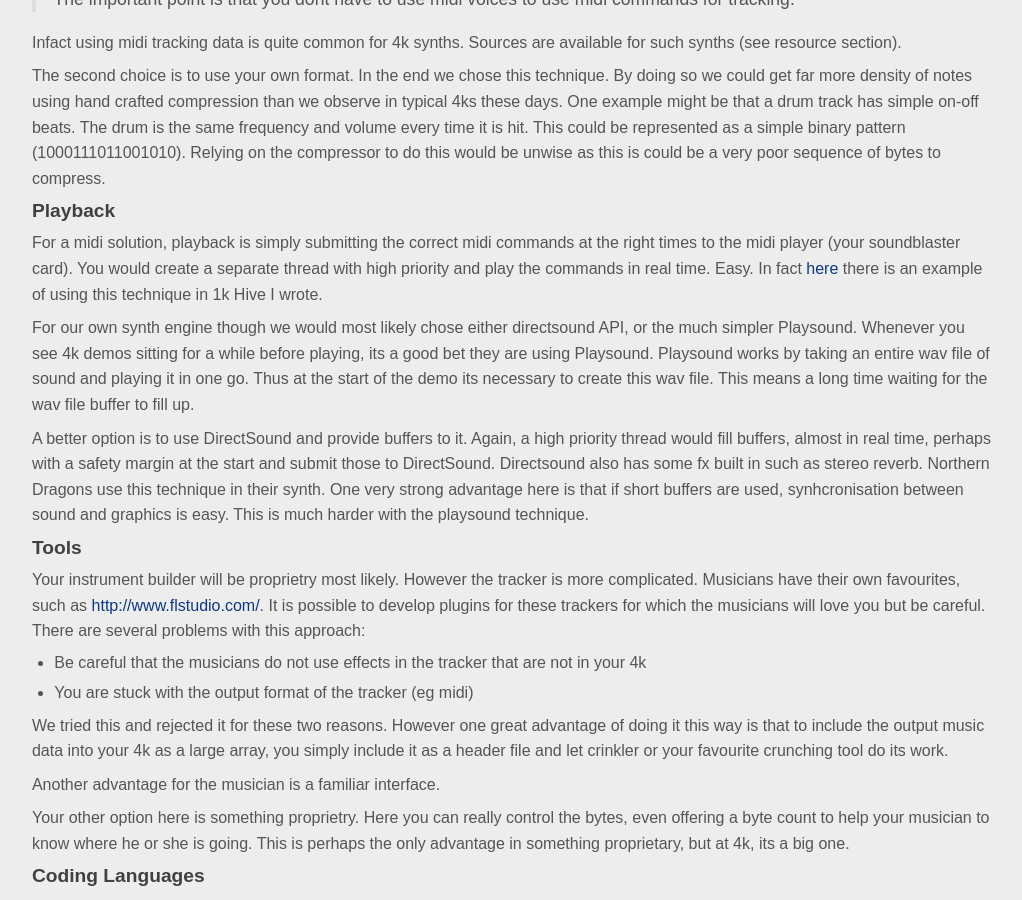
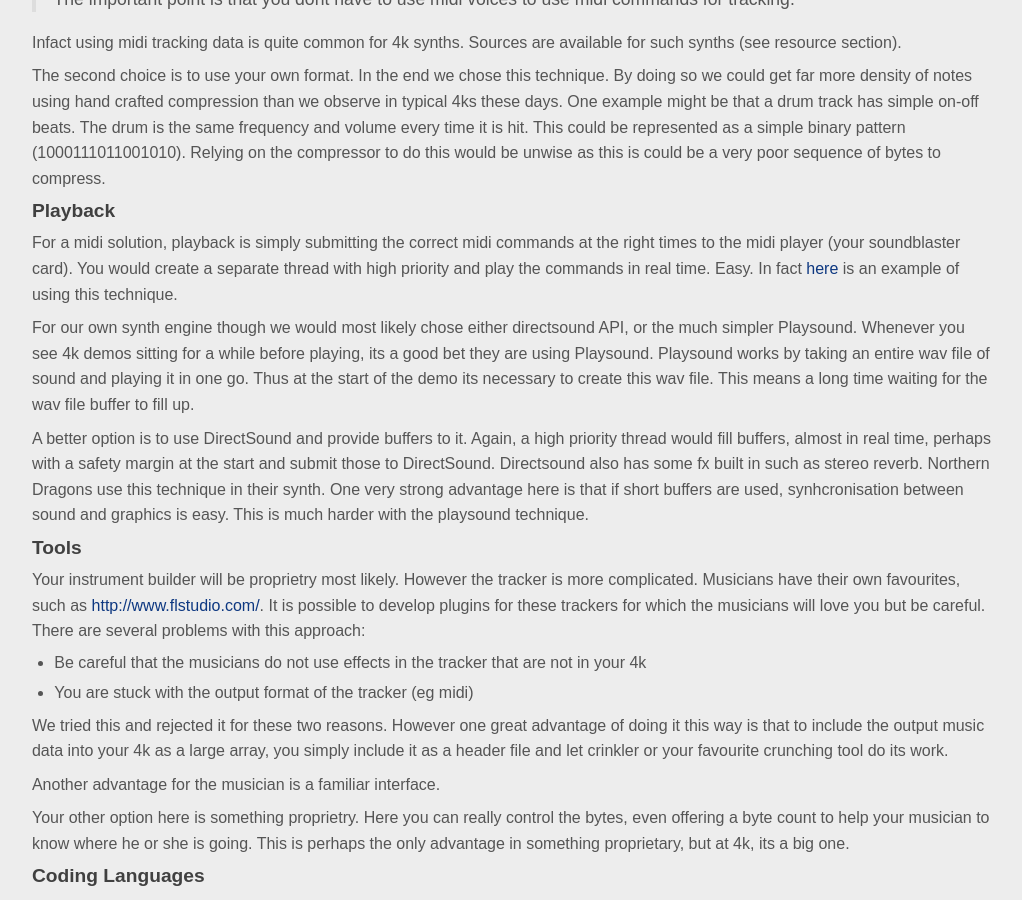
Before and after one commit to in4k/in4k.github.io, a Jekyll site: the page built from wiki/aulds-4k-synth.markdown, in a window 1280 px wide and 900 px high, scrolled down 1369 px. Shown: the whole window, without its empty margins (137-1159 px from the left). Built offline with Jekyll 4.4.1, drawn with Linux system fonts in a browser that asks for light colours; some web fonts are replaced.

Commit message:
Update aulds-4k-synth.markdown

```diff
--- a/wiki/aulds-4k-synth.markdown
+++ b/wiki/aulds-4k-synth.markdown
@@ -54,7 +54,7 @@ The second choice is to use your own format. In the end we chose this technique.
 
 ### Playback
 
-For a midi solution, playback is simply submitting the correct midi commands at the right times to the midi player (your soundblaster card). You would create a separate thread with high priority and play the commands in real time. Easy. In fact [here](about-hive) there is an example of using this technique in 1k Hive I wrote.
+For a midi solution, playback is simply submitting the correct midi commands at the right times to the midi player (your soundblaster card). You would create a separate thread with high priority and play the commands in real time. Easy. In fact [here](about-hive) is an example of using this technique.
 
 For our own synth engine though we would most likely chose either directsound API, or the much simpler Playsound. Whenever you see 4k demos sitting for a while before playing, its a good bet they are using Playsound. Playsound works by taking an entire wav file of sound and playing it in one go. Thus at the start of the demo its necessary to create this wav file. This means a long time waiting for the wav file buffer to fill up.
 
```
